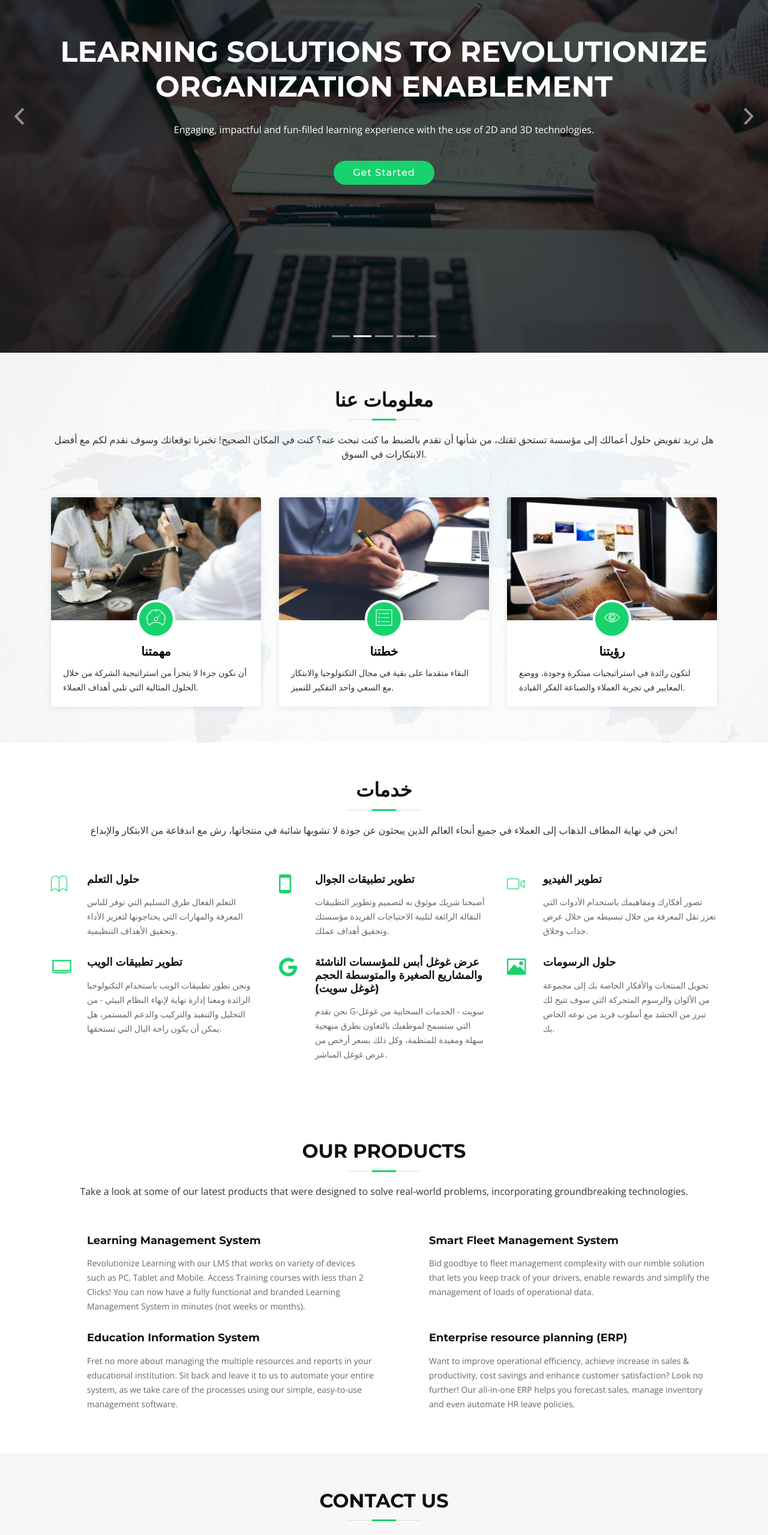
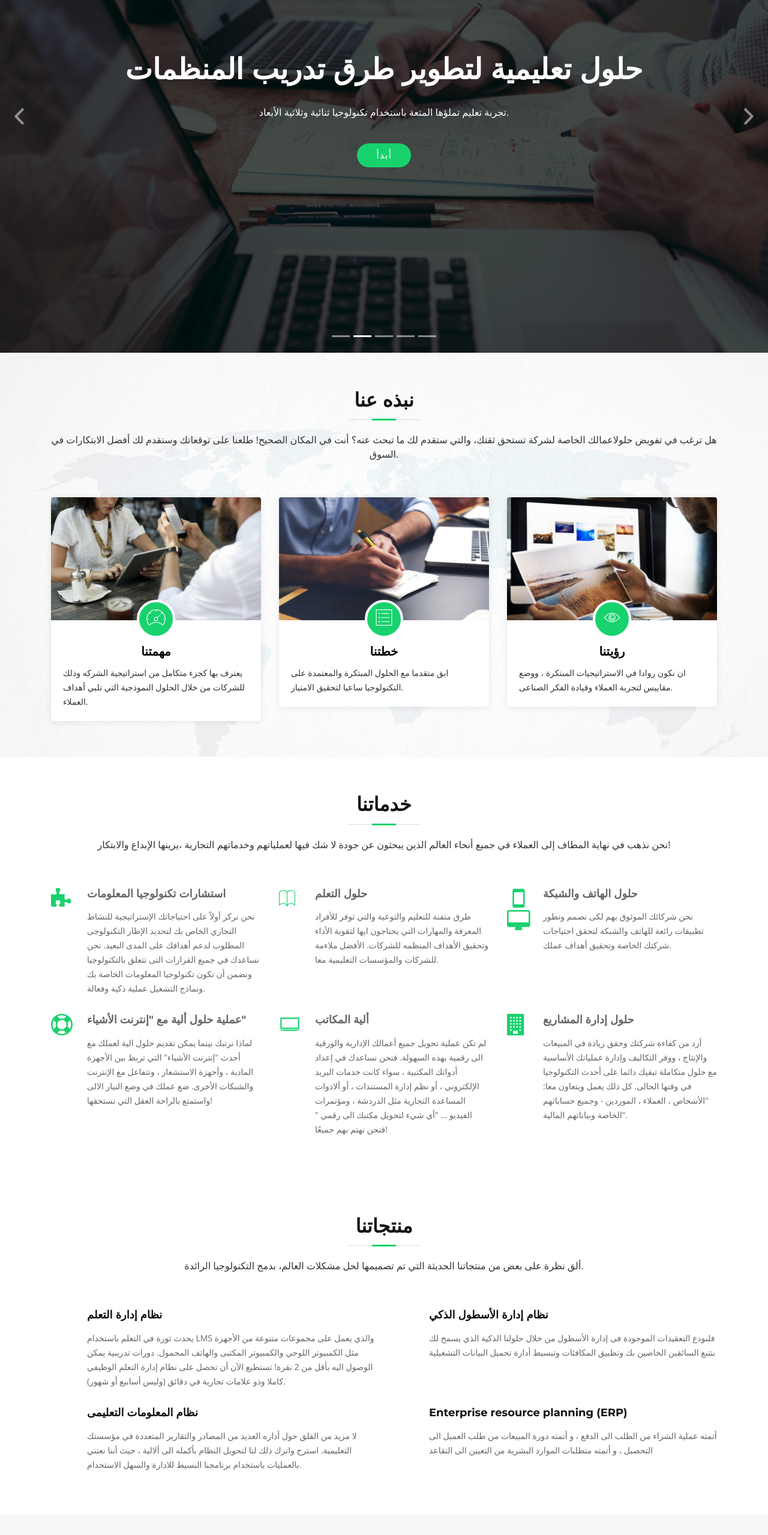
Before and after one commit to zakgit/btandt, a plain HTML site: page index-ar.html in a window 1280 px wide. Shown: the part 212-2771 px from the top of the page at 60% size. Drawn offline with nearby package versions, Linux system fonts and the light colour scheme; files whose address does not match are found by name.

Commit message:
arabic and videos embedded

```diff
--- a/index-ar.html
+++ b/index-ar.html
@@ -70,9 +70,9 @@
           <div class="carousel-item active" style="background-image: url('img/intro-carousel/1.jpg');">
             <div class="carousel-container">
               <div class="carousel-content">
-                <h2>AUTOMATION &amp; CUSTOM WEB APPLICATION TO SIMPLIFY YOUR IT</h2>
-                <p>Achieve superior ROI on your technology investments through our adaptive and scalable solutions.</p>
-                <a href="#about" class="btn-get-started scrollto">Get Started</a>
+                <h2>ألية التطبيق على الشبكة الخاصة لتبسيط تكنولوجيا المعلومات الخاصة بك</h2>
+                <p>تحقيق عائد استثمار أكبر على استثماراتك التكنولوجية من خلال الحلول الخاصة بنا والقابلة للتكيف والتطوير.</p>
+                <a href="#about" class="btn-get-started scrollto">أبدأ</a>
               </div>
             </div>
           </div>
@@ -80,9 +80,9 @@
           <div class="carousel-item" style="background-image: url('img/intro-carousel/2.jpg');">
             <div class="carousel-container">
               <div class="carousel-content">
-                <h2>LEARNING SOLUTIONS TO REVOLUTIONIZE ORGANIZATION ENABLEMENT</h2>
-                <p>Engaging, impactful and fun-filled learning experience with the use of 2D and 3D technologies.</p>
-                <a href="#about" class="btn-get-started scrollto">Get Started</a>
+                <h2>حلول تعليمية لتطوير طرق تدريب المنظمات</h2>
+                <p>تجربة تعليم تملؤها المتعة باستخدام تكنولوجيا ثنائية وثلاثية الأبعاد.</p>
+                <a href="#about" class="btn-get-started scrollto">أبدأ</a>
               </div>
             </div>
           </div>
@@ -90,9 +90,9 @@
           <div class="carousel-item" style="background-image: url('img/intro-carousel/3.jpg');">
             <div class="carousel-container">
               <div class="carousel-content">
-                <h2>MOBILE APPS TO DRIVE BUSINESS RESULTS</h2>
-                <p>Our development philosophy is designed to comprehensively meet your unique requirements.</p>
-                <a href="#about" class="btn-get-started scrollto">Get Started</a>
+                <h2>تطبيقات الهاتف لزياده نتائج الأعمال</h2>
+                <p>وقد صممنا فلسفة التطوير الخاصة بنا لتوفى بمتطلباتك الفريدة.</p>
+                <a href="#about" class="btn-get-started scrollto">أبدأ</a>
               </div>
             </div>
           </div>
@@ -100,9 +100,9 @@
           <div class="carousel-item" style="background-image: url('img/intro-carousel/4.jpg');">
             <div class="carousel-container">
               <div class="carousel-content">
-                <h2>GRAPHICS SOLUTIONS TO BRING YOUR BRAND TO LIFE</h2>
-                <p>Unleash your brand potential through our creative and unique designs that make you stand out.</p>
-                <a href="#about" class="btn-get-started scrollto">Get Started</a>
+                <h2>حلول الرسومات لكى نضيف الحيوية على علامتك التجارية</h2>
+                <p>أطلق علامتك التجارية بكامل أمكانياتها وذلك من خلال التصميمات الإبداعية والفريدة الخاصة بنا والتي تجعل علامتك التجارية بارزًة.</p>
+                <a href="#about" class="btn-get-started scrollto">أبدأ</a>
               </div>
             </div>
           </div>
@@ -110,9 +110,9 @@
           <div class="carousel-item" style="background-image: url('img/intro-carousel/5.jpg');" style="display: none;">
             <div class="carousel-container">
               <div class="carousel-content">
-                <h2>VIDEO SOLUTIONS TO DELIVER IMPACTFUL MESSAGE</h2>
-                <p>Simplify the complex information on products, tools and concepts through icons, images and animation.</p>
-                <a href="#about" class="btn-get-started scrollto">Get Started</a>
+                <h2>حلول الفيديو لنقدم رسالة ذو تأثير</h2>
+                <p>تبسيط المعلومات المعقدة على المنتجات والأدوات والمعانى وذلك من خلال الرموز والصور والرسوم المتحركة.</p>
+                <a href="#about" class="btn-get-started scrollto">أبدأ</a>
               </div>
             </div>
           </div>
@@ -171,8 +171,8 @@
       <div class="container">
 
         <header class="section-header">
-          <h3>معلومات عنا</h3>
-          <p>هل تريد تفويض حلول أعمالك إلى مؤسسة تستحق ثقتك، من شأنها أن تقدم بالضبط ما كنت تبحث عنه؟ كنت في المكان الصحيح! تخبرنا توقعاتك وسوف نقدم لكم مع أفضل الابتكارات في السوق.</p>
+          <h3>نبذه عنا</h3>
+          <p>هل ترغب في تفويض حلولاعمالك الخاصة لشركة تستحق ثقتك، والتي ستقدم لك ما تبحث عنه؟ أنت في المكان الصحيح! طلعنا على توقعاتك وسنقدم لك أفضل الابتكارات في السوق.</p>
         </header>
 
         <div class="row about-cols">
@@ -184,9 +184,7 @@
                 <div class="icon"><i class="ion-ios-speedometer-outline"></i></div>
               </div>
               <h2 class="title"><a href="#">مهمتنا</a></h2>
-              <p>
-                أن نكون جزءا لا يتجزأ من استراتيجية الشركة من خلال الحلول المثالية التي تلبي أهداف العملاء.
-              </p>
+              <p>يعترف  بها كجزء متكامل من استراتيجية الشركه وذلك للشركات من خلال الحلول النموذجية التي تلبي أهداف العملاء.</p>
             </div>
           </div>
 
@@ -198,7 +196,7 @@
               </div>
               <h2 class="title"><a href="#">خطتنا</a></h2>
               <p>
-                البقاء متقدما على بقية في مجال التكنولوجيا والابتكار مع السعي واحد التفكير للتميز.
+                ابق متقدما مع الحلول المبتكرة والمعتمدة على التكنولوجيا ساعيا لتحقيق الامتياز.
               </p>
             </div>
           </div>
@@ -211,7 +209,7 @@
               </div>
               <h2 class="title"><a href="#">رؤيتنا</a></h2>
               <p>
-                لتكون رائدة في استراتيجيات مبتكرة وجودة، ووضع المعايير في تجربة العملاء والصناعة الفكر القيادة.
+                ان نكون  روادا في الاستراتيجيات المبتكرة ، ووضع مقاييس لتجربة العملاء وقيادة الفكر الصناعى.
               </p>
             </div>
           </div>
@@ -228,41 +226,41 @@
       <div class="container">
 
         <header class="section-header wow fadeInUp">
-          <h3>خدمات</h3>
-          <p>نحن في نهاية المطاف الذهاب إلى العملاء في جميع أنحاء العالم الذين يبحثون عن جودة لا تشوبها شائبة في منتجاتها، رش مع اندفاعة من الابتكار والإبداع!</p>
+          <h3>خدماتنا</h3>
+          <p>نحن نذهب في نهاية المطاف إلى العملاء في جميع أنحاء العالم الذين يبحثون عن جودة لا شك فيها لعملياتهم وخدماتهم التجارية ،يزينها الإبداع والابتكار!</p>
         </header>
 
         <div class="row">
 
+          <div class="col-lg-4 col-md-6 box wow bounceInUp" data-wow-delay="0.1s" data-wow-duration="1.4s">
+            <div class="icon"><i class="fa fa-puzzle-piece"></i></div>
+            <h4 class="title">استشارات تكنولوجيا المعلومات</h4>
+            <p class="description">نحن نركز أولاً على احتياجاتك الإستراتيجية للنشاط التجاري الخاص بك  لتحديد الإطار التكنولوجى المطلوب لدعم أهدافك على المدى البعيد. نحن نساعدك في جميع القرارات التى تتعلق بالتكنولوجيا ونضمن أن تكون تكنولوجيا المعلومات الخاصة بك  ونماذج التشغيل عملية ذكية وفعالة.</p>
+          </div>
           <div class="col-lg-4 col-md-6 box wow bounceInUp" data-wow-duration="1.4s">
             <div class="icon"><i class="ion-ios-book-outline"></i></div>
-            <h4 class="title"><a href="#">حلول التعلم</a></h4>
-            <p class="description">التعلم الفعال طرق التسليم التي توفر للناس المعرفة والمهارات التي يحتاجونها لتعزيز الأداء وتحقيق الأهداف التنظيمية.</p>
+            <h4 class="title">حلول التعلم</h4>
+            <p class="description">طرق متقنة للتعليم والتوعية والتي توفر للأفراد المعرفة والمهارات التي يحتاجون ايها  لتقوية الأداء وتحقيق الأهداف المنظمه للشركات. الأفضل ملاءمة للشركات والمؤسسات التعليمية معا.</p>
           </div>
           <div class="col-lg-4 col-md-6 box wow bounceInUp" data-wow-duration="1.4s">
-            <div class="icon"><i class="ion-android-phone-portrait"></i></div>
-            <h4 class="title"><a href="#">تطوير تطبيقات الجوال</a></h4>
-            <p class="description">أصبحنا شريك موثوق به لتصميم وتطوير التطبيقات النقالة الرائعة لتلبية الاحتياجات الفريدة مؤسستك وتحقيق أهداف عملك.</p>
+            <div class="icon" style="text-align: center; "><i class="ion-android-phone-portrait"></i><br><i class="fa fa-desktop"></i></div>
+            <h4 class="title">حلول الهاتف والشبكة</h4>
+            <p class="description">نحن شركائك الموثوق بهم لكى نصمم ونطور تطبيقات رائعة  للهاتف والشبكة لتحقق احتياجات شركتك الخاصة  وتحقيق أهداف عملك.</p>
           </div>
           <div class="col-lg-4 col-md-6 box wow bounceInUp" data-wow-duration="1.4s">
-            <div class="icon"><i class="ion-ios-videocam-outline"></i></div>
-            <h4 class="title"><a href="#">تطوير الفيديو</a></h4>
-            <p class="description">تصور أفكارك ومفاهيمك باستخدام الأدوات التي تعزز نقل المعرفة من خلال تبسيطه من خلال عرض جذاب وخلاق.</p>
+            <div class="icon"><i class="fa fa-support"></i></div>
+            <h4 class="title">عملية حلول ألية مع "إنترنت الأشياء"</h4>
+            <p class="description">لماذا نرتبك بينما يمكن تقديم حلول الية لعملك مع أحدث "إنترنت الأشياء" التي تربط بين الأجهزة المادية ، وأجهزة الاستشعار ، وتتفاعل مع الإنترنت والشبكات الأخرى. ضع عملك في وضع التيار الالى واستمتع بالراحة العقل التي تستحقها!</p>
           </div>
           <div class="col-lg-4 col-md-6 box wow bounceInUp" data-wow-delay="0.1s" data-wow-duration="1.4s">
             <div class="icon"><i class="ion-laptop"></i></div>
-            <h4 class="title"><a href="#">تطوير تطبيقات الويب</a></h4>
-            <p class="description">ونحن نطور تطبيقات الويب باستخدام التكنولوجيا الرائدة ومعنا إدارة نهاية لإنهاء النظام البيئي - من التحليل والتنفيذ والتركيب والدعم المستمر، هل يمكن أن يكون راحة البال التي تستحقها.</p>
+            <h4 class="title">ألية المكاتب</h4>
+            <p class="description">لم تكن عملية تحويل جميع أعمالك الإدارية والورقية الى رقمية بهذه السهولة. فنحن نساعدك في إعداد أدواتك المكتبية ، سواء كانت خدمات البريد الإلكتروني ، أو نظم إدارة المستندات ، أو ألادوات المساعدة التجارية مثل الدردشة ، ومؤتمرات الفيديو ... "أي شيء لتحويل مكتبك الى رقمي  " فنحن نهتم بهم جميعًا!</p>
           </div>
           <div class="col-lg-4 col-md-6 box wow bounceInUp" data-wow-delay="0.1s" data-wow-duration="1.4s">
-            <div class="icon"><i class="fa fa-google"></i></div>
-            <h4 class="title"><a href="#">عرض غوغل أبس للمؤسسات الناشئة والمشاريع الصغيرة والمتوسطة الحجم (غوغل سويت)</a></h4>
-            <p class="description">نحن نقدم G-سويت - الخدمات السحابية من غوغل التي ستسمح لموظفيك بالتعاون بطرق منهجية سهلة ومفيدة للمنظمة، وكل ذلك بسعر أرخص من عرض غوغل المباشر.</p>
-          </div>
-          <div class="col-lg-4 col-md-6 box wow bounceInUp" data-wow-delay="0.1s" data-wow-duration="1.4s">
-            <div class="icon"><i class="ion-image"></i></div>
-            <h4 class="title"><a href="#">حلول الرسومات</a></h4>
-            <p class="description">تحويل المنتجات والأفكار الخاصة بك إلى مجموعة من الألوان والرسوم المتحركة التي سوف تتيح لك تبرز من الحشد مع أسلوب فريد من نوعه الخاص بك.</p>
+            <div class="icon"><i class="fa fa-building"></i></div>
+            <h4 class="title">حلول إدارة المشاريع</h4>
+            <p class="description">أزد من كفاءة شركتك وحقق زيادة في المبيعات والإنتاج ، ووفر التكاليف وإدارة عملياتك الأساسية مع حلول متكاملة تبقيك دائما على أحدث التكنولوجيا في وقتها الحالى. كل ذلك يعمل ويتعاون معا: "الأشخاص ، العملاء ، الموردين - وجميع حساباتهم الخاصة وبياناتهم المالية".</p>
           </div>
 
         </div>
@@ -277,27 +275,27 @@
       <div class="container">
 
         <header class="section-header">
-          <h3>Our Products</h3>
-          <p>Take a look at some of our latest products that were designed to solve real-world problems, incorporating groundbreaking technologies.</p>
+          <h3>منتجاتنا</h3>
+          <p>ألق نظرة على بعض من منتجاتنا الحديثة التي تم تصميمها لحل مشكلات العالم، بدمج التكنولوجيا الرائدة.</p>
         </header>
 
         <div class="row">
 
           <div class="col-lg-6 col-md-6 box wow bounceInUp" data-wow-duration="1.4s">
-            <h4 class="title"><a href="#">Learning Management System</a></h4>
-            <p class="description">Revolutionize Learning with our LMS that works on variety of devices such as PC, Tablet and Mobile. Access Training courses with less than 2 Clicks! You can now have a fully functional and branded Learning Management System in minutes (not weeks or months).</p>
+            <h4 class="title"><a href="#">نظام إدارة التعلم</a></h4>
+            <p class="description">يحدث ثورة في التعلم باستخدام LMS والذي يعمل على مجموعات متنوعة من الأجهزة مثل الكمبيوتر اللوحي والكمبيوتر المكتبى والهاتف المحمول. دورات تدريبية يمكن الوصول اليه بأقل من 2 نقرة! تستطيع الآن  أن تحصل على نظام  إدارة التعلم الوظيفي كاملا وذو علامات تجارية في دقائق (وليس أسابيع أو شهور).</p>
           </div>
           <div class="col-lg-6 col-md-6 box wow bounceInUp" data-wow-duration="1.4s">
-            <h4 class="title"><a href="#">Smart Fleet Management System</a></h4>
-            <p class="description">Bid goodbye to fleet management complexity with our nimble solution that lets you keep track of your drivers, enable rewards and simplify the management of loads of operational data.</p>
+            <h4 class="title"><a href="#">نظام إدارة الأسطول الذكي</a></h4>
+            <p class="description">فلنودع التعقيدات الموجودة فى  إدارة الأسطول من خلال حلولنا الذكية الذي يسمح لك بتتبع السائقين الخاصين بك وتطبيق المكافئات وتبسيط أدارة تحميل البيانات التشغيلية</p>
           </div>
           <div class="col-lg-6 col-md-6 box wow bounceInUp" data-wow-delay="0.1s" data-wow-duration="1.4s">
-            <h4 class="title"><a href="#">Education Information System</a></h4>
-            <p class="description">Fret no more about managing the multiple resources and reports in your educational institution. Sit back and leave it to us to automate your entire system, as we take care of the processes using our simple, easy-to-use management software.</p>
+            <h4 class="title"><a href="#">نظام المعلومات التعليمى</a></h4>
+            <p class="description">لا مزيد من القلق حول أداره العديد من المصادر والتقارير المتعددة في مؤسستك التعليمية. استرح واترك ذلك لنا لتحويل النظام بأكمله الى ألالية ، حيث أننا نعتني بالعمليات باستخدام برنامجنا البسيط  للادارة والسهل الاستخدام.</p>
           </div>
           <div class="col-lg-6 col-md-6 box wow bounceInUp" data-wow-delay="0.1s" data-wow-duration="1.4s">
             <h4 class="title"><a href="#">Enterprise resource planning (ERP)</a></h4>
-            <p class="description">Want to improve operational efficiency, achieve increase in sales &amp; productivity, cost savings and enhance customer satisfaction? Look no further! Our all-in-one ERP helps you forecast sales, manage inventory and even automate HR leave policies.</p>
+            <p class="description">أتمته عملية الشراء من الطلب الى الدفع ، و أتمته دورة المبيعات من طلب العميل الى التحصيل ، و أتمته متطلبات الموارد البشرية من التعيين الى التقاعد</p>
           </div>
 
         </div>
@@ -702,8 +700,8 @@
       <div class="container">
 
         <div class="section-header">
-          <h3>Contact Us</h3>
-          <p>Ready to up your business game? We are here to partner in your success! Reach out to us at :</p>
+          <h3>أتصل بنا</h3>
+          <p>هل أنت مستعد لرفع مستوى أعمالك؟ نحن هنا لنكون شركاءك في النجاح! أتصل بنا على:</p>
         </div>
 
         <div class="row contact-info">
@@ -711,15 +709,15 @@
           <div class="col-md-4">
             <div class="contact-address">
               <i class="ion-ios-location-outline"></i>
-              <h3>Address</h3>
-              <address>A108 Adam Street, NY 535022, USA</address>
+              <h3>العنوان</h3>
+              <address>مكتب رقم 8 ، الدور الأول ، مبنى رقم 90 (فوق دايت هاوس) ، الشارع التجاري - العزيزية ، الدوحة – قطر</address>
             </div>
           </div>
 
           <div class="col-md-4">
             <div class="contact-phone">
               <i class="ion-ios-telephone-outline"></i>
-              <h3>Phone Number</h3>
+              <h3>هاتف رقم</h3>
               <p><a href="tel:+155895548855">+1 5589 55488 55</a></p>
             </div>
           </div>
@@ -727,7 +725,7 @@
           <div class="col-md-4">
             <div class="contact-email">
               <i class="ion-ios-email-outline"></i>
-              <h3>Email</h3>
+              <h3>بريد الكترونى</h3>
               <p><a href="mailto:info@btandt.com">info@btandt.com</a></p>
             </div>
           </div>
@@ -823,7 +821,8 @@
 
     <div class="container">
       <div class="copyright">
-        &copy; Copyright <strong style="color: #18d26e;">BT &amp; T</strong>. All Rights Reserved
+          حقوق الطبع والنشر <strong style="color: #18d26e;">BT &amp; T</strong>. جميع الحقوق محفوظة &copy;
+
       </div>
       <div class="credits" style="display: none;">
         <!--
```
Also changed, not shown: index.html (+57 -3 lines).
